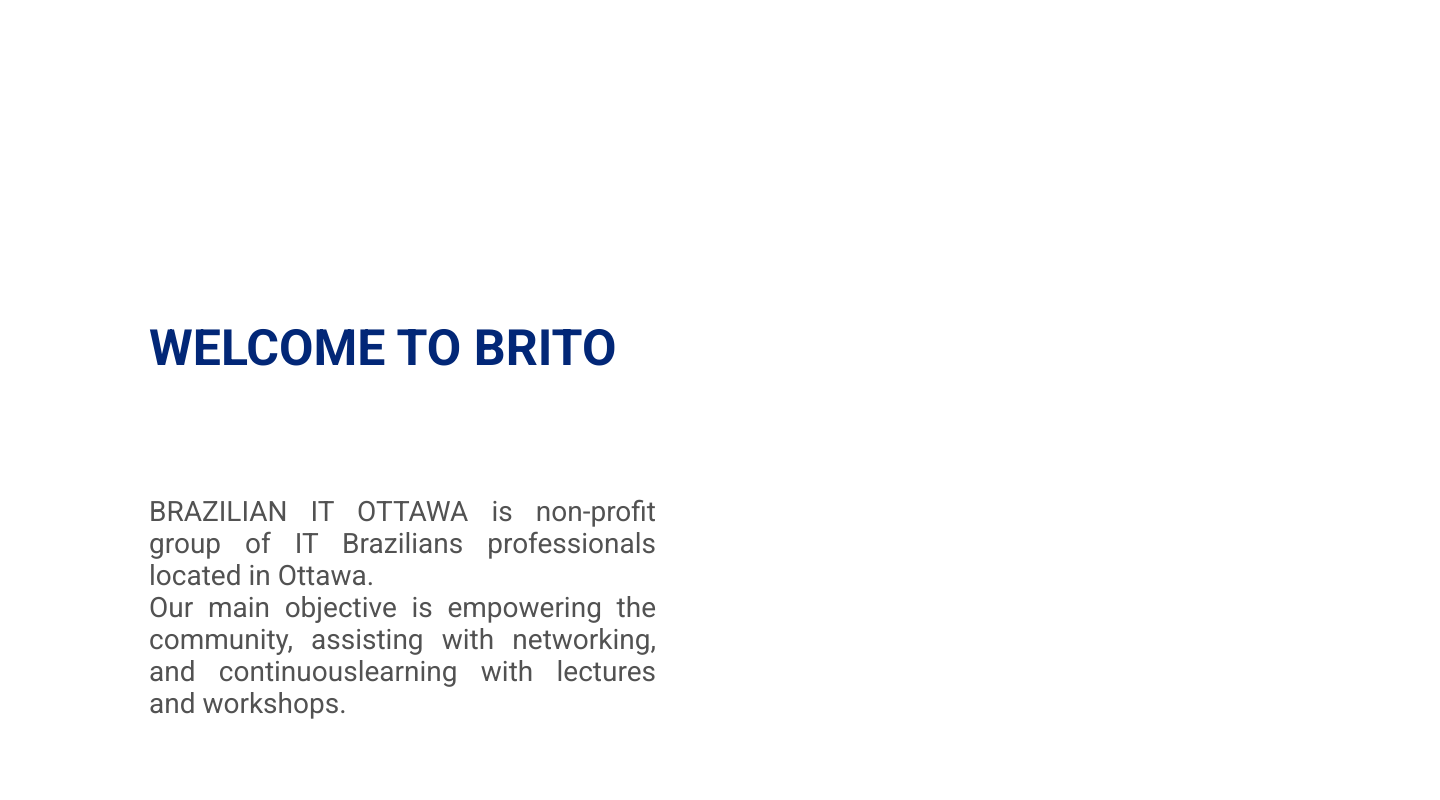
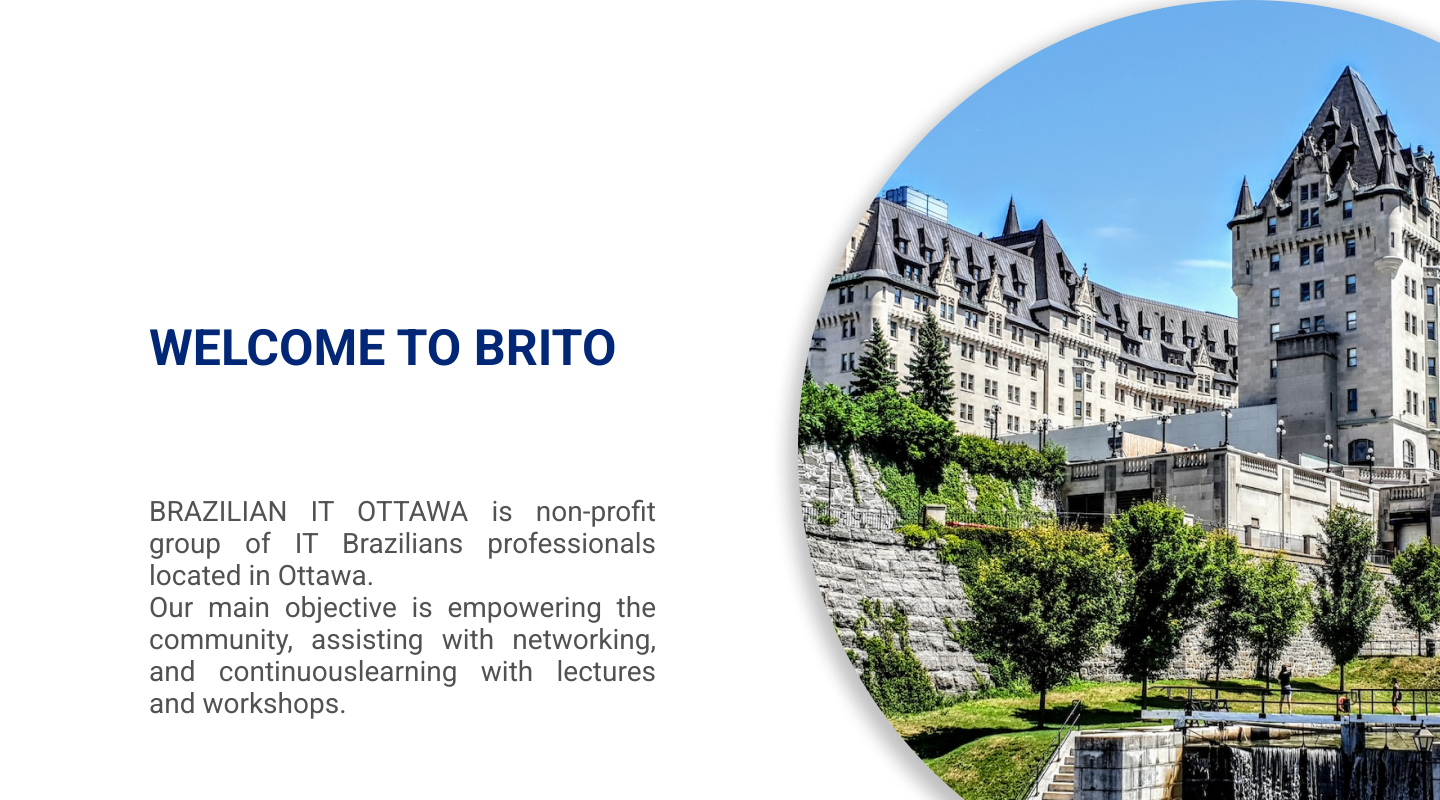
Before and after one commit to brito-ca/brito-website, a Next.js app: page / in a window 1280 px wide. Shown: the top 800 px of the page, 1440 px wide, since content can reach past the window. Built offline with nearby package versions, Linux system fonts and the light colour scheme.

Commit message:
added image (Ellipse 146)

```diff
--- a/components/Hero/Hero.jsx
+++ b/components/Hero/Hero.jsx
@@ -1,13 +1,16 @@
 import styles from '@/styles/Hero.module.css';
 
 const Hero = (props) => {
-    const { title, text } = props;
+    const { title, text, img_source } = props;
     return (
         <div>
             <div className={styles.hero_container}>
                 <h1 className={styles.welcome_text}>{title}</h1>
                 <p className={styles.intro_text}>{text}</p>
             </div>
+            <div className={styles.img_container}>
+                <img src={img_source} alt="Parlement" />
+            </div>
         </div>
     );
 };
--- a/pages/index.jsx
+++ b/pages/index.jsx
@@ -22,6 +22,7 @@
         text={['BRAZILIAN IT OTTAWA is non-profit group of IT Brazilians professionals located in Ottawa.', <br />,
           'Our main objective is empowering the community, assisting with networking, and continuous' +
          'learning with lectures and workshops.']}
+         img_source='./ellipse.png'
       />
       {/* <Banner title='Our mission' /> */}
       {/* <Banner title='Our Vision' />
--- a/styles/Hero.module.css
+++ b/styles/Hero.module.css
@@ -56,3 +56,11 @@
     /* Neutral/3 */
     color: #525252;
 }
+
+.img_container {
+    position: absolute;
+    width: 672px;
+    height: 900px;
+    left: 768px;
+    top: 0px;
+}
```
